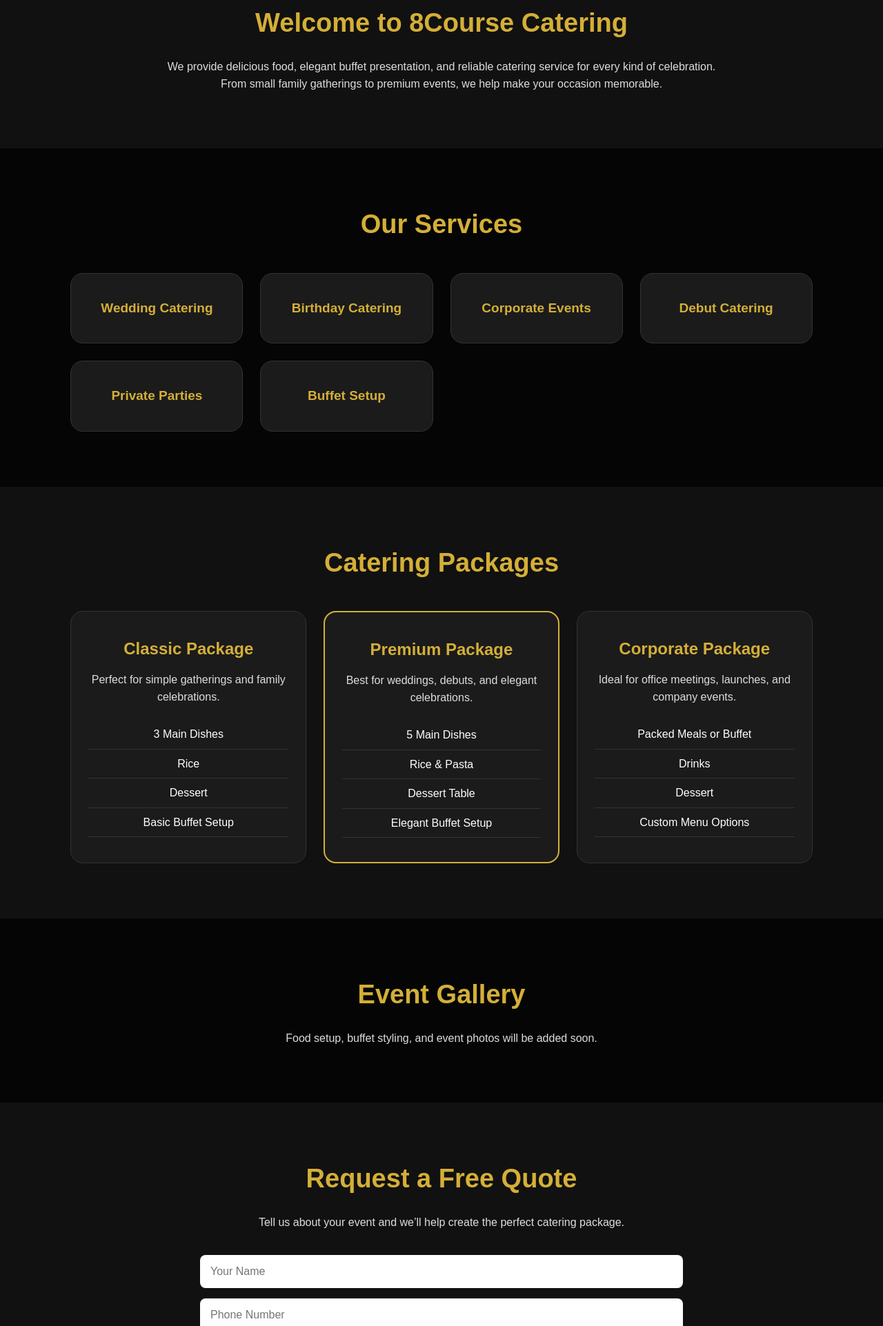
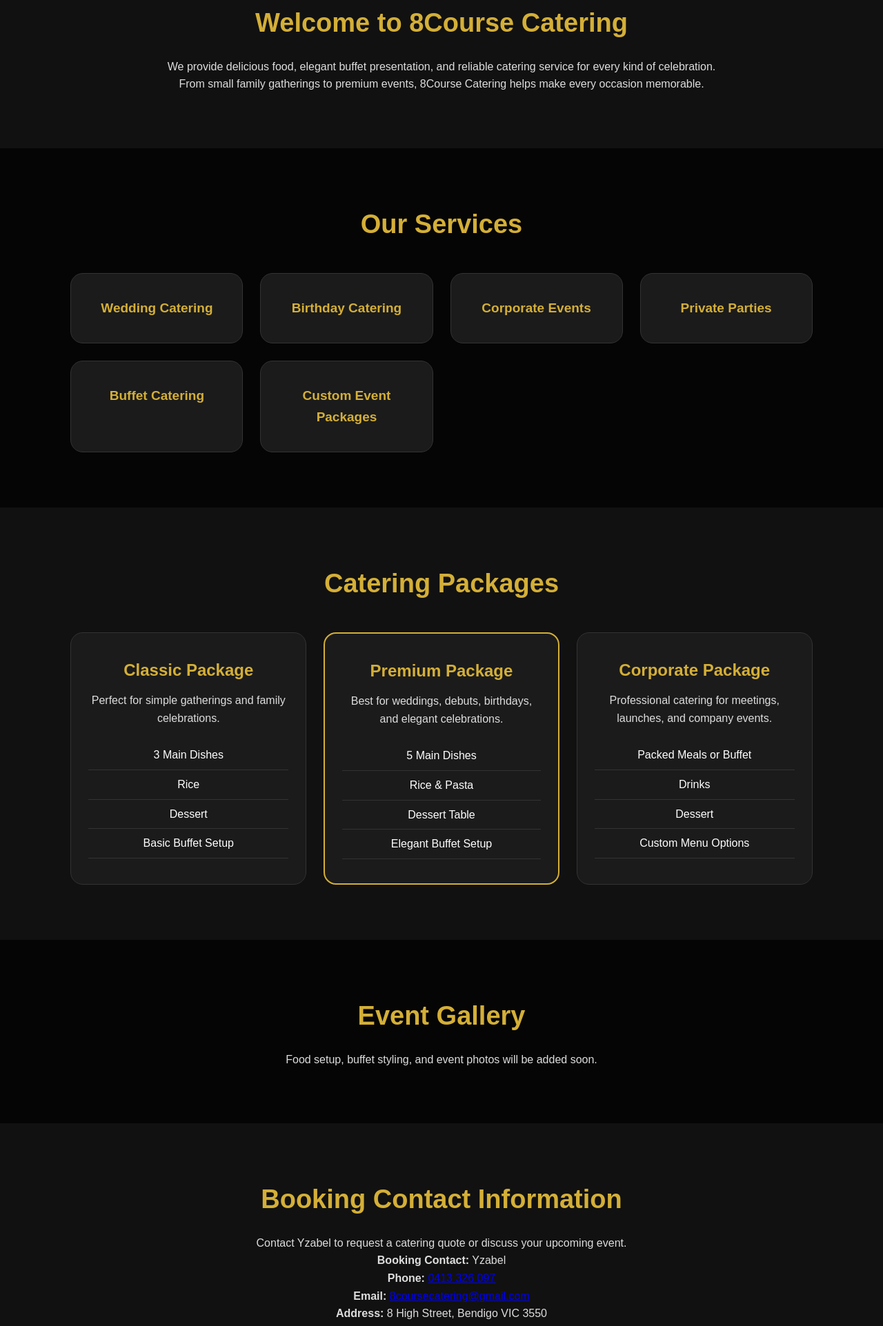
Before and after one commit to kantterosclothingco-lab/8coursecatering, a plain HTML site: page index.html in a window 1280 px wide. Shown: the part 877-2800 px from the top of the page at 69% size. Drawn offline with Linux system fonts and the light colour scheme.

Commit message:
Add business contact details

```diff
--- a/index.html
+++ b/index.html
@@ -4,22 +4,19 @@
   <meta charset="UTF-8" />
   <meta name="viewport" content="width=device-width, initial-scale=1.0" />
 
-  <title>8Course Catering | Premium Catering Services</title>
+  <title>8Course Catering | Premium Catering Services Bendigo</title>
 
-  <meta name="description" content="8Course Catering offers premium catering services for weddings, birthdays, corporate events, debuts, private parties, and special celebrations." />
+  <meta name="description" content="8Course Catering provides premium catering services for weddings, birthdays, corporate events, private parties and special occasions in Bendigo, Victoria." />
 
-  <!-- Browser Tab Logo / Favicon -->
   <link rel="icon" type="image/png" href="/favicon.png" />
   <link rel="shortcut icon" type="image/png" href="/favicon.png" />
   <link rel="apple-touch-icon" href="/favicon.png" />
 
-  <!-- CSS -->
   <link rel="stylesheet" href="style.css" />
 </head>
 
 <body>
 
-  <!-- NAVIGATION -->
   <header class="navbar">
     <div class="logo">
       <img src="assets/images/logo.png" alt="8Course Catering Logo" />
@@ -35,34 +32,30 @@
     </nav>
   </header>
 
-  <!-- HERO SECTION -->
   <section id="home" class="hero">
     <div class="hero-content">
-      <p class="tagline">Premium Catering Services</p>
+      <p class="tagline">Premium Catering Services in Bendigo</p>
       <h1>Elegant Food for Every Special Occasion</h1>
       <p>
-        Weddings, birthdays, corporate events, debuts, private parties, and
-        unforgettable celebrations.
+        Weddings, birthdays, corporate events, private parties, and special celebrations.
       </p>
 
       <div class="buttons">
-        <a href="#contact" class="btn primary">Request a Quote</a>
+        <a href="#contact" class="btn primary">Book with Yzabel</a>
         <a href="#packages" class="btn secondary">View Packages</a>
       </div>
     </div>
   </section>
 
-  <!-- ABOUT -->
   <section id="about" class="section">
     <h2>Welcome to 8Course Catering</h2>
     <p>
-      We provide delicious food, elegant buffet presentation, and reliable
-      catering service for every kind of celebration. From small family
-      gatherings to premium events, we help make your occasion memorable.
+      We provide delicious food, elegant buffet presentation, and reliable catering service
+      for every kind of celebration. From small family gatherings to premium events,
+      8Course Catering helps make every occasion memorable.
     </p>
   </section>
 
-  <!-- SERVICES -->
   <section id="services" class="section dark">
     <h2>Our Services</h2>
 
@@ -70,13 +63,12 @@
       <div class="card">Wedding Catering</div>
       <div class="card">Birthday Catering</div>
       <div class="card">Corporate Events</div>
-      <div class="card">Debut Catering</div>
       <div class="card">Private Parties</div>
-      <div class="card">Buffet Setup</div>
+      <div class="card">Buffet Catering</div>
+      <div class="card">Custom Event Packages</div>
     </div>
   </section>
 
-  <!-- PACKAGES -->
   <section id="packages" class="section">
     <h2>Catering Packages</h2>
 
@@ -94,7 +86,7 @@
 
       <div class="package featured">
         <h3>Premium Package</h3>
-        <p>Best for weddings, debuts, and elegant celebrations.</p>
+        <p>Best for weddings, debuts, birthdays, and elegant celebrations.</p>
         <ul>
           <li>5 Main Dishes</li>
           <li>Rice & Pasta</li>
@@ -105,7 +97,7 @@
 
       <div class="package">
         <h3>Corporate Package</h3>
-        <p>Ideal for office meetings, launches, and company events.</p>
+        <p>Professional catering for meetings, launches, and company events.</p>
         <ul>
           <li>Packed Meals or Buffet</li>
           <li>Drinks</li>
@@ -116,7 +108,6 @@
     </div>
   </section>
 
-  <!-- GALLERY PLACEHOLDER -->
   <section id="gallery" class="section dark">
     <h2>Event Gallery</h2>
     <p>
@@ -124,12 +115,18 @@
     </p>
   </section>
 
-  <!-- CONTACT -->
   <section id="contact" class="section contact">
-    <h2>Request a Free Quote</h2>
+    <h2>Booking Contact Information</h2>
     <p>
-      Tell us about your event and we’ll help create the perfect catering package.
+      Contact Yzabel to request a catering quote or discuss your upcoming event.
     </p>
+
+    <div class="contact-details">
+      <p><strong>Booking Contact:</strong> Yzabel</p>
+      <p><strong>Phone:</strong> <a href="tel:0413326097">0413 326 097</a></p>
+      <p><strong>Email:</strong> <a href="mailto:8coursecatering@gmail.com">8coursecatering@gmail.com</a></p>
+      <p><strong>Address:</strong> 8 High Street, Bendigo VIC 3550</p>
+    </div>
 
     <form id="quoteForm">
       <input type="text" id="name" placeholder="Your Name" required />
@@ -143,12 +140,16 @@
     </form>
   </section>
 
-  <!-- FOOTER -->
   <footer>
     <img src="assets/images/logo.png" alt="8Course Catering Logo" class="footer-logo" />
+
     <h3>8Course Catering</h3>
     <p>Premium Catering Services</p>
-    <p>8coursecatering.com</p>
+
+    <p>📍 8 High Street, Bendigo VIC 3550</p>
+    <p>📞 Yzabel: 0413 326 097</p>
+    <p>✉️ 8coursecatering@gmail.com</p>
+
     <p>© 2026 8Course Catering. All Rights Reserved.</p>
   </footer>
 
```
